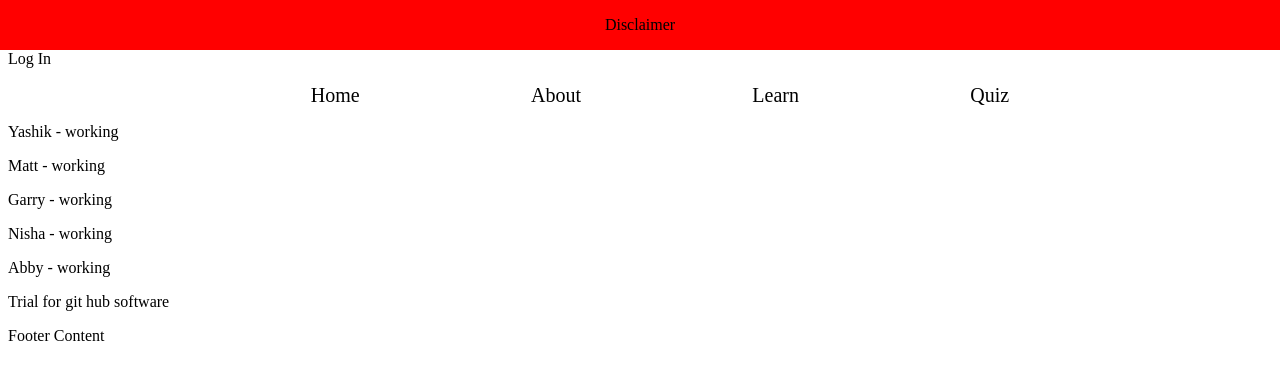
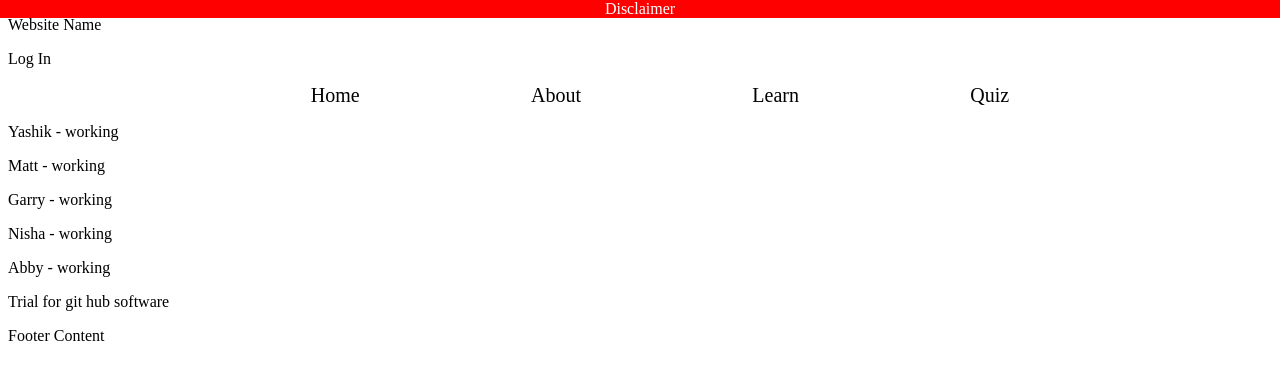
Before and after one commit to mandatory-attendance/website-frontend, a PHP site: page / in a window 1280 px wide. Shown: the top 380 px of the page. Run offline with PHP 8.4, Linux system fonts and the light colour scheme.

Commit message:
fixed dis css

```diff
--- a/css/style.css
+++ b/css/style.css
@@ -8,6 +8,13 @@
     align-items: center;
     justify-content: center;
     background: red;
+}
+
+#disclaimer a {
+    margin: 0;
+    padding: 0;
+    text-decoration: none;
+    color: white;
 }
 
 nav {
--- a/index.html
+++ b/index.html
@@ -8,7 +8,7 @@
 
     <body>
         <div id="disclaimer">
-            <p>Disclaimer</p>
+            <a href="#">Disclaimer</a>
         </div>
 
         <header>
```
